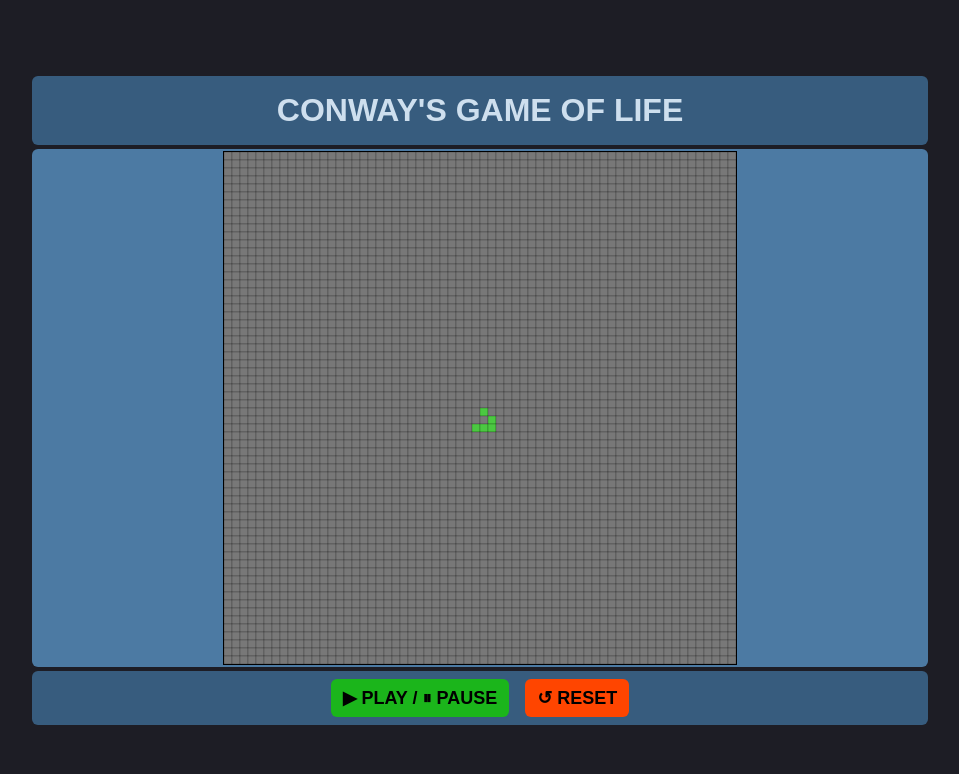
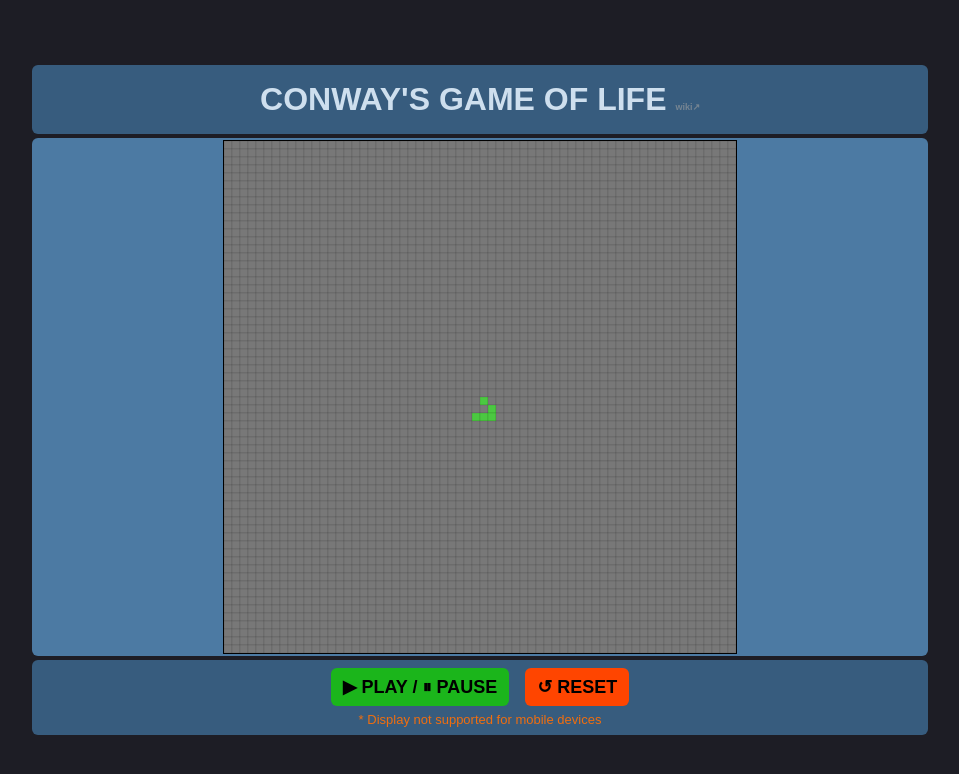
Before and after one commit to Wolffang021/Conway-s-Game-of-Life, a React (Vite) app: page / in a window 1280 px wide. Shown: the top 774 px of the page, without its empty margins (160-1119 px from the left). Built offline with nearby package versions, Linux system fonts and the light colour scheme; a web font is replaced by a local one.

Commit message:
Small changes

```diff
--- a/src/App.css
+++ b/src/App.css
@@ -34,7 +34,7 @@ button:hover {
 }
 
 .title {
-    color: rgb(206, 223, 238);
+    color: var(--title);
     font-size: xx-large;
     font-weight: 600;
     display: flex;
@@ -43,6 +43,16 @@ button:hover {
     padding: 8px 10px;
     border-radius: 6px;
     box-sizing: border-box;
+}
+
+.wiki-link {
+    color: rgb(118, 133, 146);
+    font-size: xx-small;
+    text-decoration: none;
+}
+
+.wiki-link:hover {
+    color: var(--title);
 }
 
 #grid-container {
@@ -67,14 +77,29 @@ button:hover {
 #control-panel {
     background-color: var(--accent2);
     height: fit-content;
+    display: flex;
+    flex-direction: column;
+    justify-content: center;
+    align-items: center;
+    gap: 6px;
     width: 70vw;
+    padding: 8px 10px;
+    border-radius: 6px;
+    box-sizing: border-box;
+}
+
+.button-container {
     display: flex;
     flex-direction: row;
     justify-content: center;
     gap: 16px;
-    padding: 8px 10px;
-    border-radius: 6px;
-    box-sizing: border-box;
+}
+
+.warning {
+    color: rgb(240, 110, 15);
+    font-size: small;
+    font-weight: 500;
+    margin: 0;
 }
 
 .play-pause-button {
--- a/src/App.jsx
+++ b/src/App.jsx
@@ -20,14 +20,17 @@ function App() {
   return (
     <main>
       <div id="title-panel">
-        <div className="title"><span>CONWAY'S GAME OF LIFE</span></div>
+        <div className="title"><span>CONWAY'S GAME OF LIFE <a className="wiki-link" href="https://en.wikipedia.org/wiki/Conway%27s_Game_of_Life">wiki↗</a></span></div>
       </div>
 
       <Canvas grid={grid} setGrid={setGrid}/>
 
       <div id="control-panel">
-        <button className="play-pause-button">▶ PLAY / ⏸ PAUSE</button>
-        <button className="reset-button" onClick={resetGrid}>↺ RESET</button>
+        <div className="button-container">
+          <button className="play-pause-button">▶ PLAY / ⏸ PAUSE</button>
+          <button className="reset-button" onClick={resetGrid}>↺ RESET</button>
+        </div>
+        <p className="warning">* Display not supported for mobile devices</p>
       </div>
     </main>
   )
--- a/src/components/Canvas.jsx
+++ b/src/components/Canvas.jsx
@@ -15,10 +15,10 @@ function Canvas({ grid, setGrid }) {
       for (let j = 0; j < grid[i].length; j++) {
         ctx.fillStyle = grid[i][j] ? "rgb(75, 200, 65)" : "rgb(120, 120, 120)"
         ctx.strokeStyle = "black"
-        ctx.lineWidth = 0.2
+        ctx.lineWidth = 0.1
 
-        ctx.fillRect(8 * j, 8 * i, cellWidth, cellHeight)
-        ctx.strokeRect(8 * j, 8 * i, cellWidth, cellHeight)
+        ctx.fillRect(cellWidth * j, cellHeight * i, cellWidth, cellHeight)
+        ctx.strokeRect(cellWidth * j, cellHeight * i, cellWidth, cellHeight)
       }
     }
   }, [grid])
@@ -55,7 +55,7 @@ function Canvas({ grid, setGrid }) {
 
   return (
     <div id="grid-container">
-      <canvas id="grid" ref={canvasRef} width="512" height="512" onClick={(e) => {handleClick(e)}} />
+      <canvas id="grid" ref={canvasRef} width="512" height="512" onClick={handleClick} />
     </div>
   )
 }
--- a/src/index.css
+++ b/src/index.css
@@ -1,6 +1,7 @@
 @import url('https://fonts.googleapis.com/css2?family=Geomini:wght@200..800&display=swap');
 
 :root {
+    --title: rgb(206, 223, 238);
     --accent1: rgba(88, 145, 195, 0.8);
     --accent2: rgba(65, 114, 156, 0.75);
 
```
Also changed, not shown: 1 other file (tests, documents, lock files or other folders).
